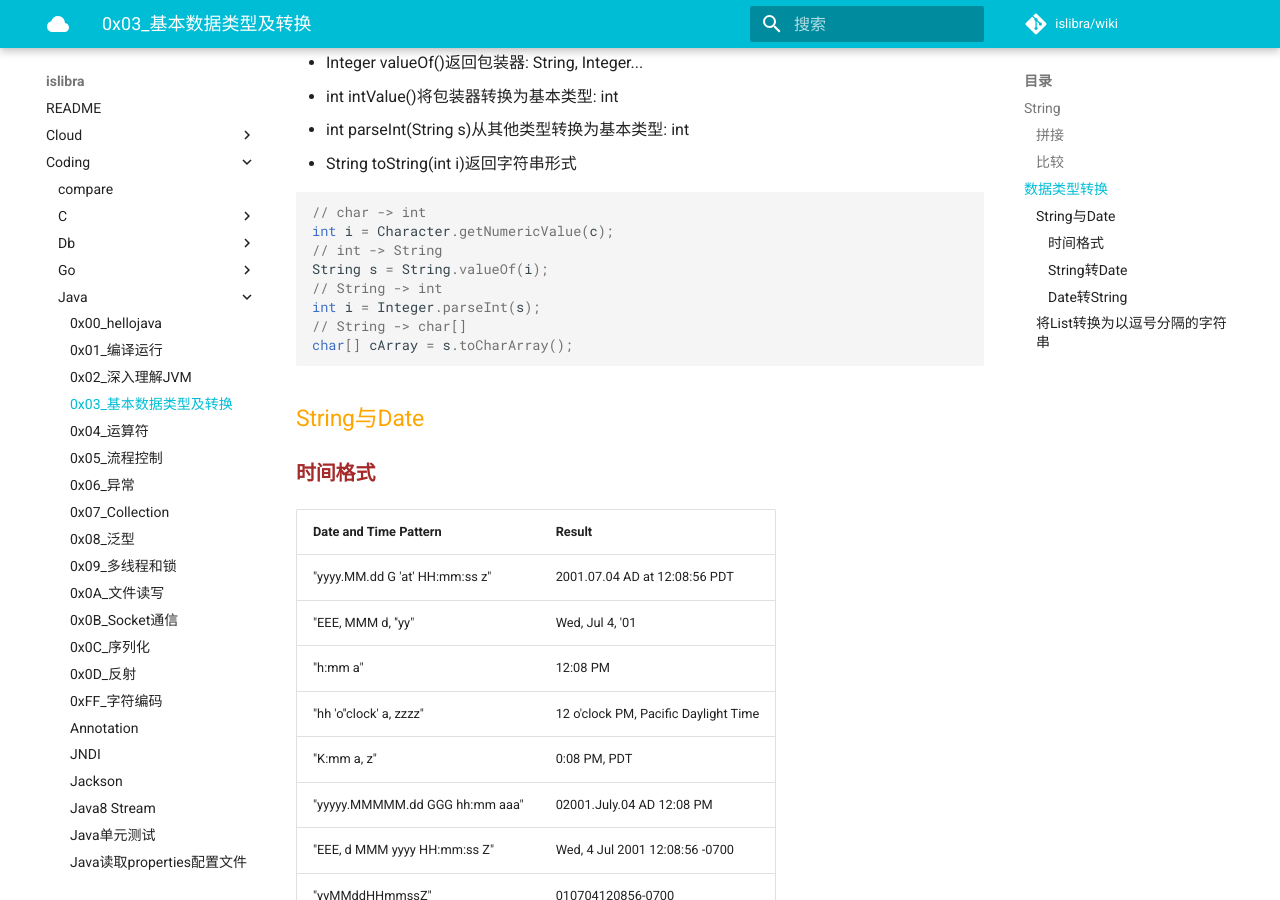
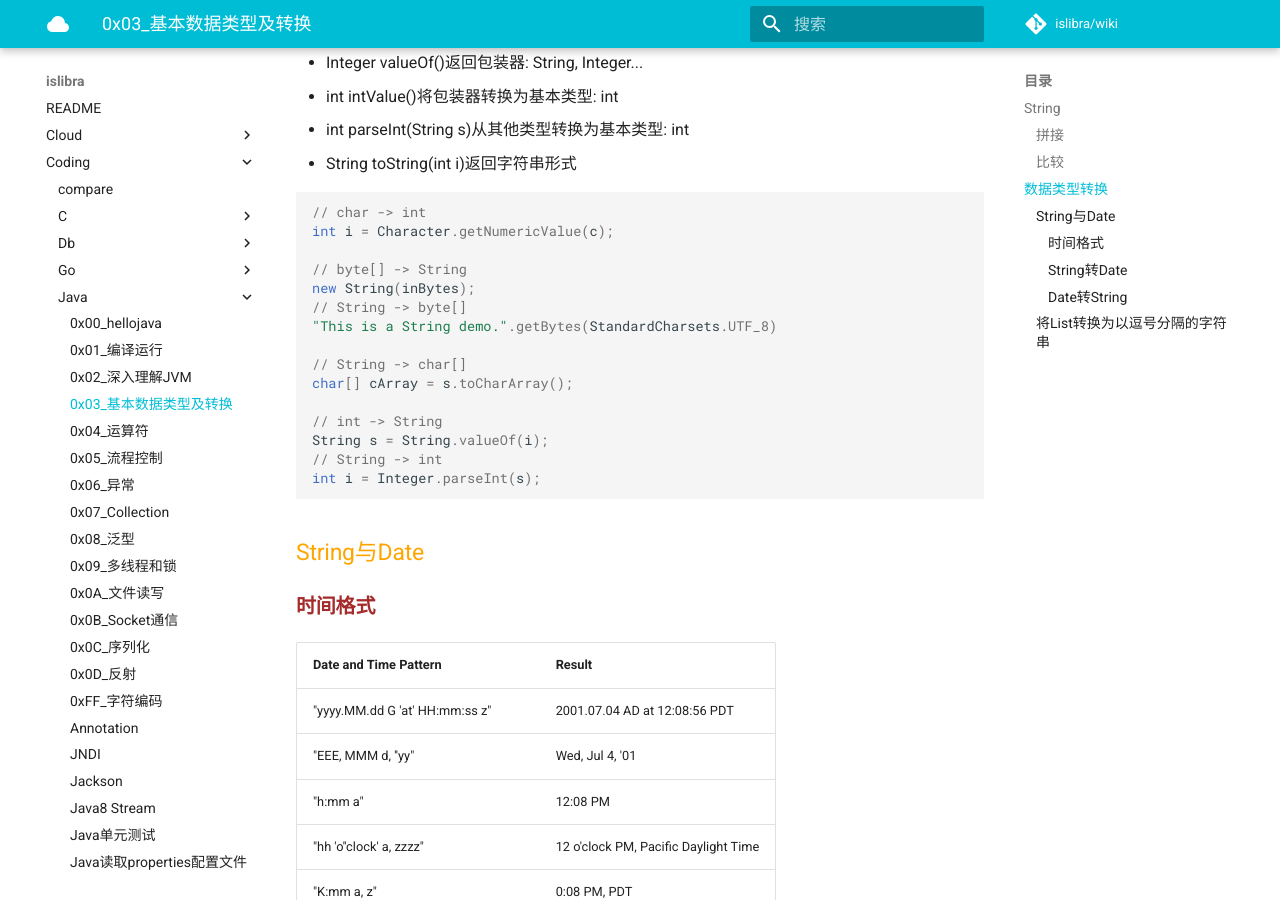
Before and after one commit to islibra/wiki, an MkDocs documentation site: the page built from docs/coding/java/0x03_基本数据类型及转换.md, in a window 1280 px wide and 900 px high, scrolled down 2615 px. Built offline with MkDocs 1.6.1 and Material for MkDocs 9.7.7, drawn with Linux system fonts in a browser that asks for light colours; comment, search, counter and statistics services are not loaded.

Commit message:
Update 0x03_基本数据类型及转换.md

````diff
--- a/docs/coding/java/0x03_基本数据类型及转换.md
+++ b/docs/coding/java/0x03_基本数据类型及转换.md
@@ -121,12 +121,19 @@ System.out.println(s1.length() == 0);
 ```java
 // char -> int
 int i = Character.getNumericValue(c);
+
+// byte[] -> String
+new String(inBytes);
+// String -> byte[]
+"This is a String demo.".getBytes(StandardCharsets.UTF_8)
+
+// String -> char[]
+char[] cArray = s.toCharArray();
+
 // int -> String
 String s = String.valueOf(i);
 // String -> int
 int i = Integer.parseInt(s);
-// String -> char[]
-char[] cArray = s.toCharArray();
 ```
 
 ### String与Date
````
